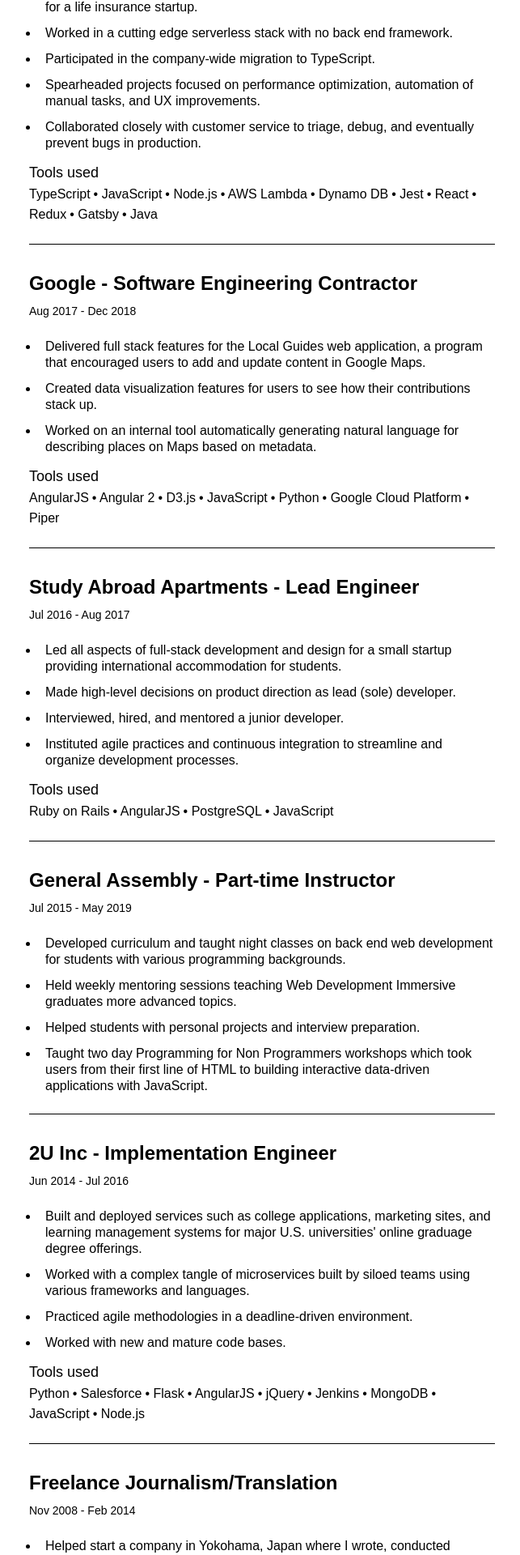
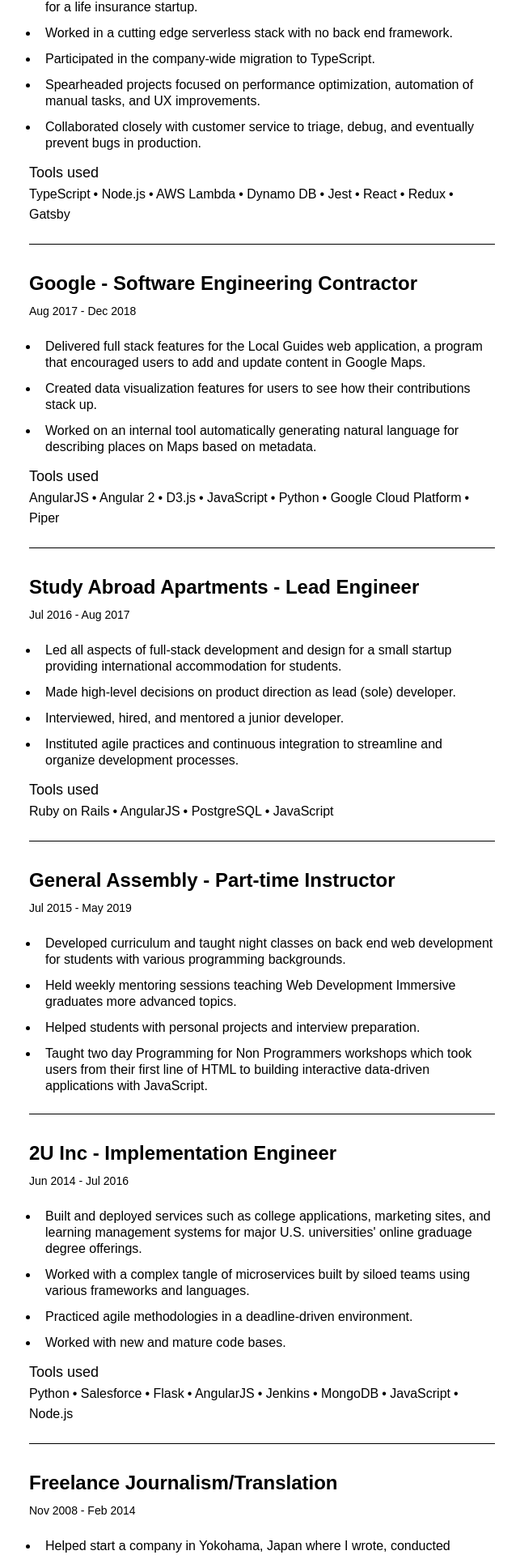
Before and after one commit to trivett/next-blog, a Next.js app: page /resume in a window 1280 px wide. Shown: the part 1150-3070 px from the top of the page at 81% size, without its empty margins (316-959 px from the left). Built offline with nearby package versions, Linux system fonts and the light colour scheme.

Commit message:
rm some less relevant tools

```diff
--- a/app/resume/experience.ts
+++ b/app/resume/experience.ts
@@ -83,7 +83,6 @@ export const experienceData: WorkExperienceData = {
     ],
     toolsUsed: [
       "TypeScript",
-      "JavaScript",
       "Node.js",
       "AWS Lambda",
       "Dynamo DB",
@@ -91,7 +90,6 @@ export const experienceData: WorkExperienceData = {
       "React",
       "Redux",
       "Gatsby",
-      "Java",
     ],
   },
 
@@ -154,7 +152,6 @@ export const experienceData: WorkExperienceData = {
       "Salesforce",
       "Flask",
       "AngularJS",
-      "jQuery",
       "Jenkins",
       "MongoDB",
       "JavaScript",
```
